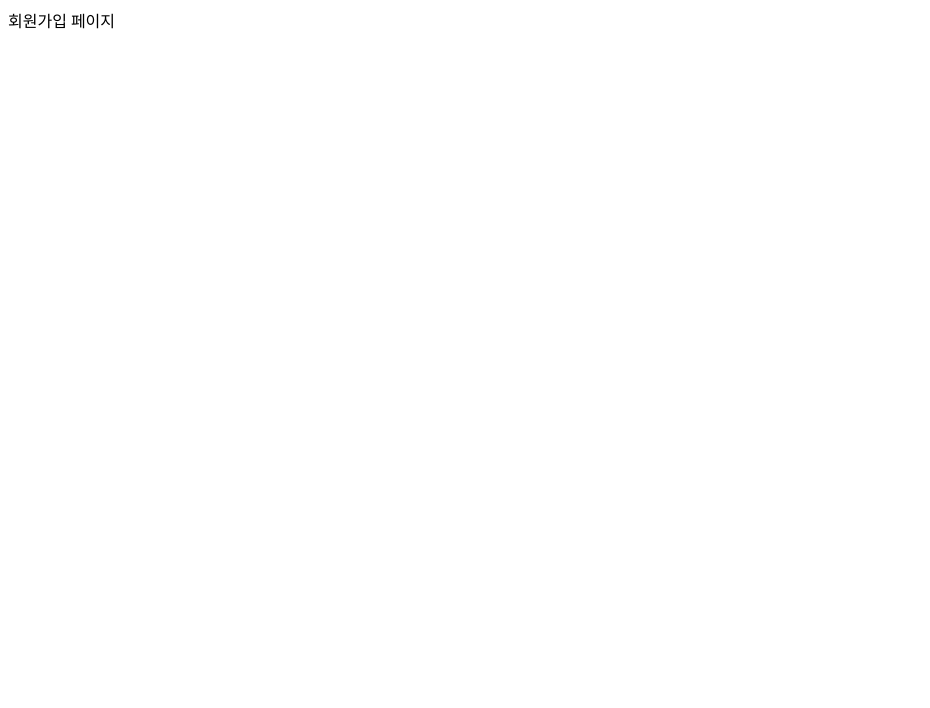
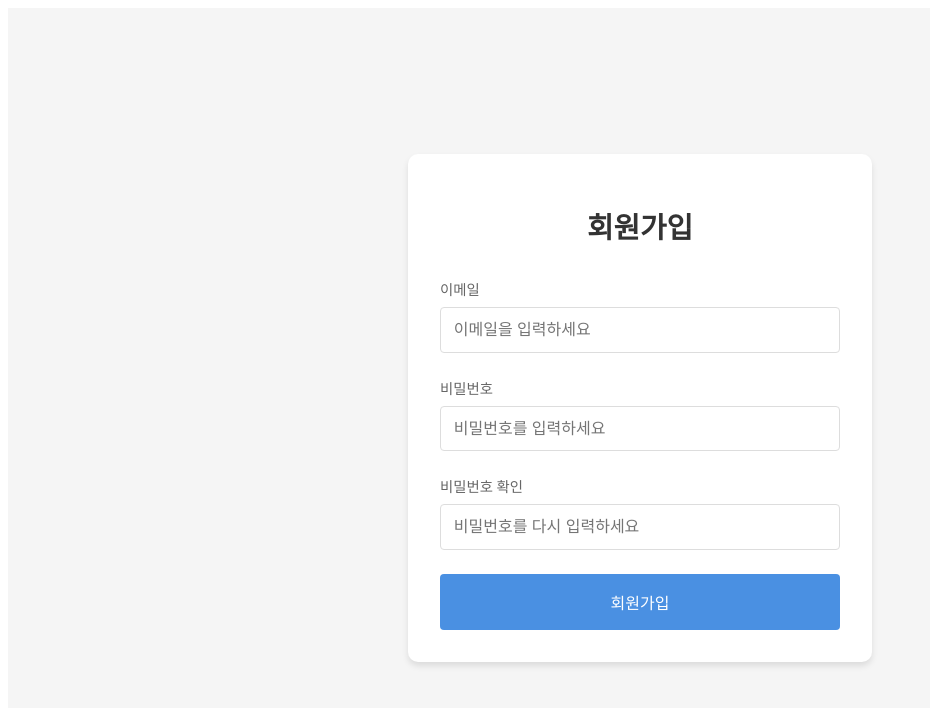
Before and after one commit to mkk00/wanted-pre-onboarding-challenge-fe-27, a React (Vite) app: page /auth/signup in a window 1280 px wide. Shown: the top 708 px of the page, without its empty margins (0-930 px from the left). Built offline with nearby package versions, Linux system fonts and the light colour scheme.

Commit message:
회원가입 페이지 기본 레이아웃 추가

```diff
--- a/src/pages/auth/Signup.tsx
+++ b/src/pages/auth/Signup.tsx
@@ -1,5 +1,46 @@
+import {
+  AuthLayout,
+  AuthContainer,
+  FormWrapper,
+  InputRow,
+  Label,
+  Input,
+  Button,
+} from '@/pages/auth/Auth.styled'
+
+import { Title } from '@/styles/common.styled'
+
 function Signup() {
-  return <>회원가입 페이지</>
+  return (
+    <AuthLayout>
+      <AuthContainer>
+        <Title>회원가입</Title>
+        <FormWrapper>
+          <InputRow>
+            <Label htmlFor="email">이메일</Label>
+            <Input type="email" id="email" placeholder="이메일을 입력하세요" />
+          </InputRow>
+          <InputRow>
+            <Label htmlFor="password">비밀번호</Label>
+            <Input
+              type="password"
+              id="password"
+              placeholder="비밀번호를 입력하세요"
+            />
+          </InputRow>
+          <InputRow>
+            <Label htmlFor="passwordConfirm">비밀번호 확인</Label>
+            <Input
+              type="password"
+              id="passwordConfirm"
+              placeholder="비밀번호를 다시 입력하세요"
+            />
+          </InputRow>
+          <Button type="submit">회원가입</Button>
+        </FormWrapper>
+      </AuthContainer>
+    </AuthLayout>
+  )
 }
 
 export default Signup
```
